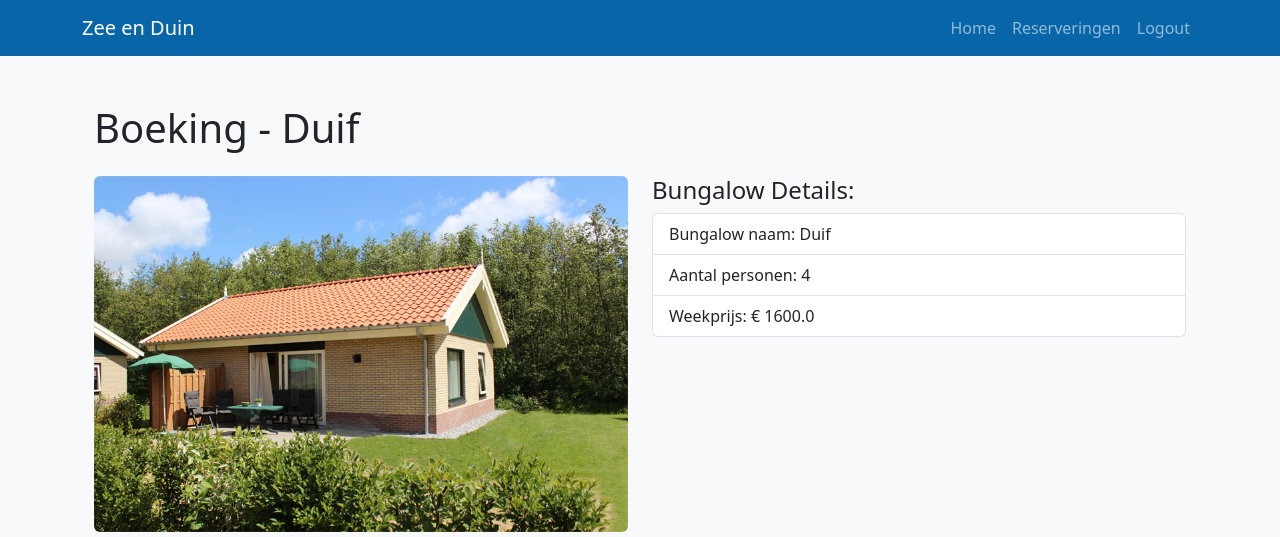
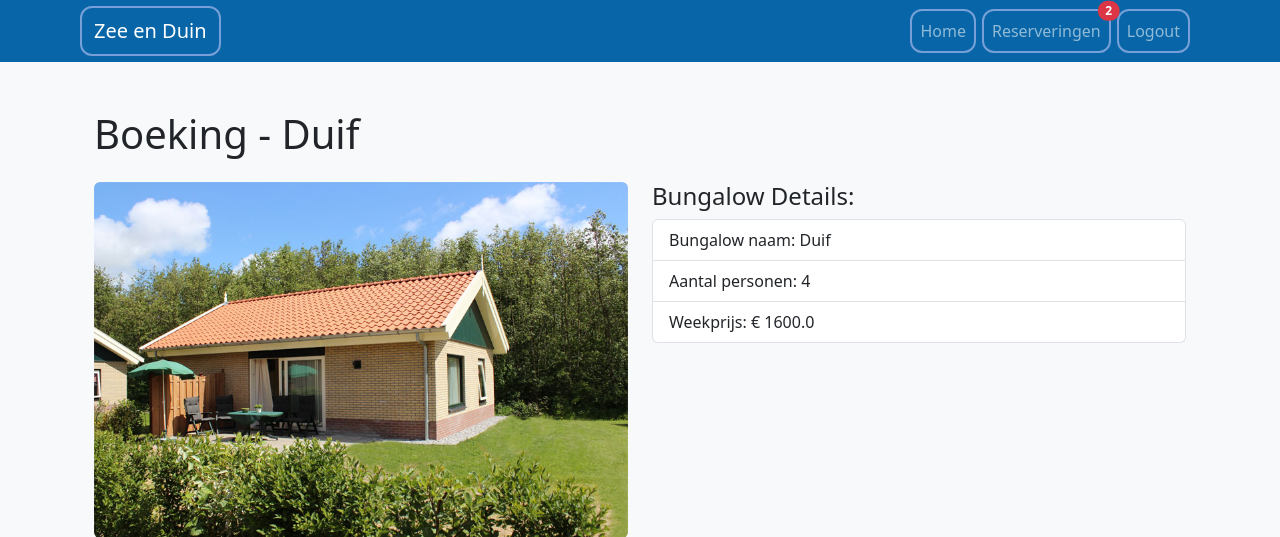
Before and after one commit to Reinder15/project_webtech, a Flask app: page /booking/1 in a window 1280 px wide. Shown: the top 537 px of the page. Run offline with Flask 3, Linux system fonts and the light colour scheme; a user stored in the database is signed in.

Commit message:
Included reservation counter

```diff
--- /dev/null
+++ b/website/static/stylesheet.css
@@ -0,0 +1,8 @@
+.nav-link {
+    outline: 2px solid rgb(118, 160, 215);
+    border-radius: 10px;
+    padding: 8px 12px;
+}
+.navbar-nav .nav-item {
+    margin-right: 10px;
+}
--- a/website/templates/base.html
+++ b/website/templates/base.html
@@ -15,11 +15,12 @@
     href="https://stackpath.bootstrapcdn.com/font-awesome/4.7.0/css/font-awesome.min.css"
     crossorigin="anonymous"
   />
+  <link rel="stylesheet" href="{{ url_for('static', filename='stylesheet.css') }}">
   </head>
   <body>
 <nav class="navbar navbar-expand-lg navbar-dark" style="background-color: #0866a8;">
     <div class="container">
-          <a class="navbar-brand" href="/">Zee en Duin</a>
+        <a class="navbar-brand nav-link" href="/">Zee en Duin</a>
         <button class="navbar-toggler" type="button" data-bs-toggle="collapse" data-bs-target="#navbarNav" aria-controls="navbarNav" aria-expanded="false" aria-label="Toggle navigation">
             <span class="navbar-toggler-icon"></span>
         </button>
@@ -30,7 +31,12 @@
                         <a class="nav-link" id="home" href="/">Home</a>
                     </li>
                     <li class="nav-item">
-                          <a class="nav-link" id="reservations" href="{{ url_for('views.reservations') }}">Reserveringen</a>
+                        <a class="nav-link position-relative" id="reservations" href="{{ url_for('views.reservations') }}">Reserveringen
+                            <span class="position-absolute top-0 start-100 translate-middle badge rounded-pill bg-danger">
+                                {{number_of_reservations}}
+                                <span class="visually-hidden">reserveringen</span>
+                            </span>
+                        </a>
                     </li>
                     <li class="nav-item">
                         <a class="nav-link" id="logout" href="{{ url_for('auth.logout') }}">Logout</a>
--- a/website/views.py
+++ b/website/views.py
@@ -10,15 +10,16 @@ views = Blueprint('views', __name__)
 def home():
     bungalows = Bungalow.query.all()
     shuffle(bungalows)
-    return render_template("home.html", user=current_user, bungalows=bungalows)
+    number_of_reservations = len(Reservation.query.filter_by(user_id=current_user.id).all())
+    return render_template("home.html", user=current_user, bungalows=bungalows, number_of_reservations=number_of_reservations)
 
 @views.route('/booking/<int:id>')
 @login_required
 def booking(id):
     bungalow = Bungalow.query.get(id)
-
+    number_of_reservations = len(Reservation.query.filter_by(user_id=current_user.id).all())
     if bungalow:
-        return render_template('booking.html', user=current_user, bungalow=bungalow)
+        return render_template('booking.html', user=current_user, bungalow=bungalow, number_of_reservations=number_of_reservations)
     else:
         abort(404, description="Bungalow not found")
 
@@ -41,12 +42,12 @@ def create_reservation(id):
 def reservations():
     user_reservations = Reservation.query.filter_by(user_id=current_user.id).all()
     bungalows = Bungalow.query.all()
-
+    number_of_reservations = len(Reservation.query.filter_by(user_id=current_user.id).all())
     if not user_reservations:
         message = 'Je hebt nog geen reserveringen'
-        return render_template('reservations.html', user=current_user, message=message, bungalows=bungalows)
+        return render_template('reservations.html', user=current_user, message=message, bungalows=bungalows, number_of_reservations=number_of_reservations)
     else:
-        return render_template('reservations.html', user=current_user, reservations=user_reservations, bungalows=bungalows)
+        return render_template('reservations.html', user=current_user, reservations=user_reservations, bungalows=bungalows, number_of_reservations=number_of_reservations)
 
 @views.route('/change_week/<int:reservation_id>', methods=['POST'])
 @login_required
```
Also changed, not shown: instance/database.db. Lines whose indentation alone changed are shown as unchanged.
